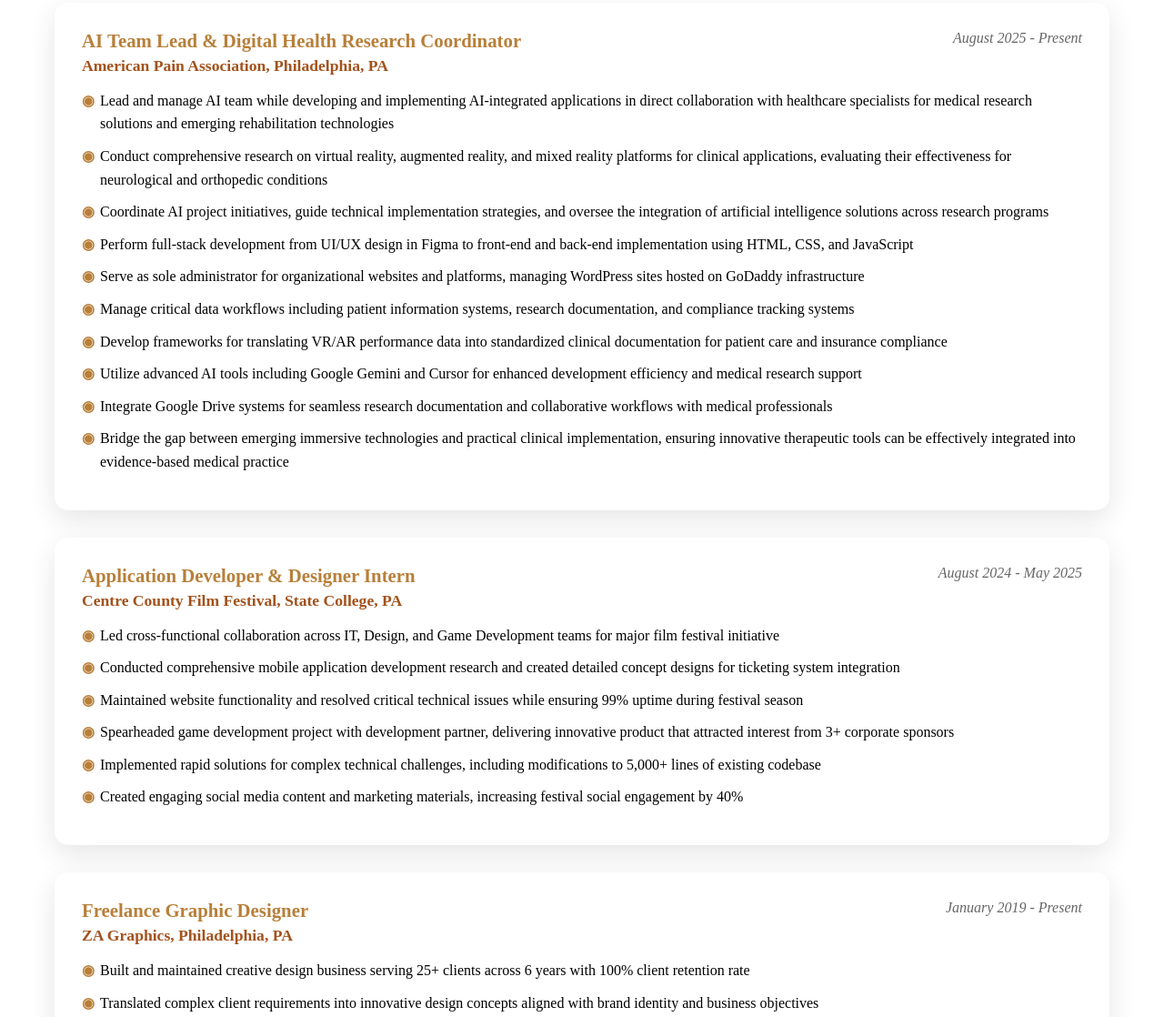
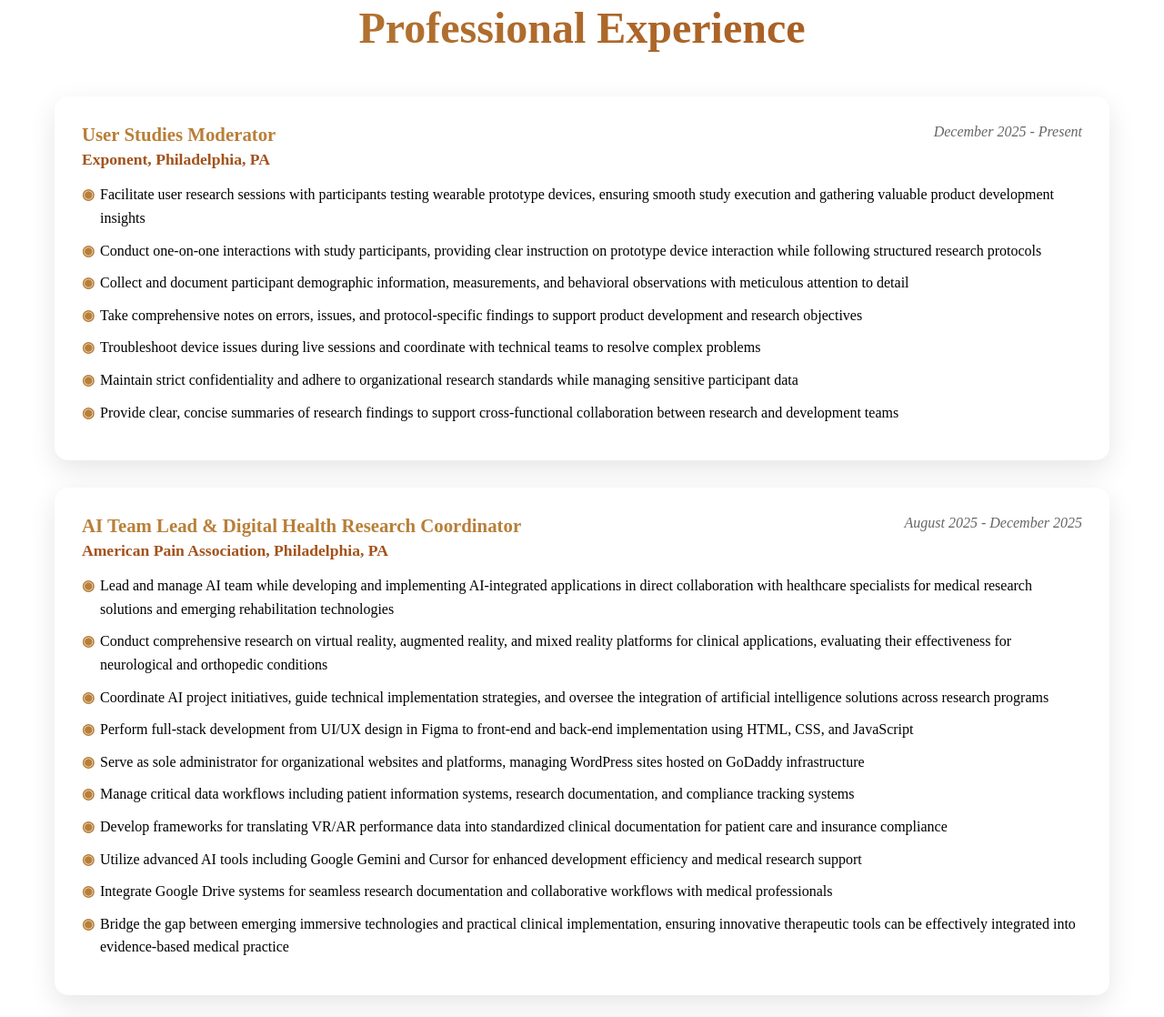
Before and after one commit to may-salama/portfolio, a plain HTML site: page index.html in a window 1280 px wide. Shown: the part 2335-3453 px from the top of the page at 91% size. Drawn offline with Linux system fonts and the light colour scheme.

Commit message:
Update index.html

```diff
--- a/index.html
+++ b/index.html
@@ -1467,10 +1467,10 @@
         <div class="about-content">
             <div class="about-text">
                 <p style="font-size: 1.2rem; line-height: 1.8; color: #555; margin-bottom: 25px;">
-                    Hi! I'm an Information Sciences & Technology graduate who thrives at the intersection of design and technology. With 6+ years of design experience and hands-on expertise in full-stack development, UX research, and project management, I've led cross-functional teams and delivered 25+ freelance projects with a 100% client satisfaction rate. What excites me most is turning complex problems into human-centered solutions — whether that's redesigning digital experiences for 40,000+ users at Penn State, building a game that caught corporate sponsors' attention, or running a design business that grew year-over-year.
+                    Hi! I'm a full-stack developer and designer who's found my sweet spot at the intersection of healthcare, technology, and human experience. I thrive on making complex tech actually work for real people. Whether that's facilitating user research for medical devices, building HIPAA compliant applications, redesigning digital experiences for users, or running a design business- I love the challenge of turning complicated problems into intuitive solutions. What gets me excited? Taking something incredibly complex, whether it's a wearable prototype, an immersive clinical tool, or a tangled user workflow, and making it feel natural. I believe the best healthcare technology shouldn't just be functional; it should be intuitive, accessible, and maybe even a little fun to use. Because when tech works seamlessly, people can focus on what really matters: their health, their research, and their lives.
                 </p>
                 <p style="font-size: 1.1rem; line-height: 1.8; color: #666;">
-                    I believe the best technology doesn't just work — it feels intuitive, inclusive, and even fun. That's the mindset I bring to every project.
+                    I bring 6+ years of design expertise, full-stack development skills, and a genuine love for solving problems that actually impact people. Let's build something that makes a difference.
                 </p>
             </div>
 
@@ -1535,10 +1535,29 @@
         <div class="experience-item">
             <div class="experience-header">
                 <div>
+                    <div class="job-title">User Studies Moderator</div>
+                    <div class="company">Exponent, Philadelphia, PA</div>
+                </div>
+                <div class="duration">December 2025 - Present</div>
+            </div>
+            <ul class="bullet-points">
+                <li>Facilitate user research sessions with participants testing wearable prototype devices, ensuring smooth study execution and gathering valuable product development insights</li>
+                <li>Conduct one-on-one interactions with study participants, providing clear instruction on prototype device interaction while following structured research protocols</li>
+                <li>Collect and document participant demographic information, measurements, and behavioral observations with meticulous attention to detail</li>
+                <li>Take comprehensive notes on errors, issues, and protocol-specific findings to support product development and research objectives</li>
+                <li>Troubleshoot device issues during live sessions and coordinate with technical teams to resolve complex problems</li>
+                <li>Maintain strict confidentiality and adhere to organizational research standards while managing sensitive participant data</li>
+                <li>Provide clear, concise summaries of research findings to support cross-functional collaboration between research and development teams</li>
+            </ul>
+        </div>
+
+        <div class="experience-item">
+            <div class="experience-header">
+                <div>
                     <div class="job-title">AI Team Lead & Digital Health Research Coordinator</div>
                     <div class="company">American Pain Association, Philadelphia, PA</div>
                 </div>
-                <div class="duration">August 2025 - Present</div>
+                <div class="duration">August 2025 - December 2025</div>
             </div>
             <ul class="bullet-points">
                 <li>Lead and manage AI team while developing and implementing AI-integrated applications in direct collaboration with healthcare specialists for medical research solutions and emerging rehabilitation technologies</li>
@@ -1852,6 +1871,14 @@
                 <p style="color: #666;">2025</p>
                 <div class="cert-image" onclick="openCertModal('cert4')">
                     <img src="infosec_penetration_testing.jpg" alt="INFOSEC Penetration Testing Certificate">
+                </div>
+            </div>
+
+            <div class="cert-card">
+                <h4 style="color: #B87F39; margin-bottom: 10px; min-height: 2.4em; display: flex; align-items: center; justify-content: center;">NIDA Good Clinical Practice</h4>
+                <p style="color: #666;">2025</p>
+                <div class="cert-image" onclick="openCertModal('cert5')">
+                    <img src="NIDA_Good_Clinical_Practice.jpg" alt="NIDA Good Clinical Practice">
                 </div>
             </div>
         </div>
@@ -2181,7 +2208,8 @@
                         'cert1': 'infosec_security_tools.jpg',
                         'cert2': 'infosec_log_analysis.jpg',
                         'cert3': 'infosec_advanced_ip.jpg',
-                        'cert4': 'infosec_penetration_testing.jpg'
+                        'cert4': 'infosec_penetration_testing.jpg',
+                        'cert5': 'NIDA_Good_Clinical_Practice.jpg'
                     };
 
                     modal.style.display = 'block';
```
